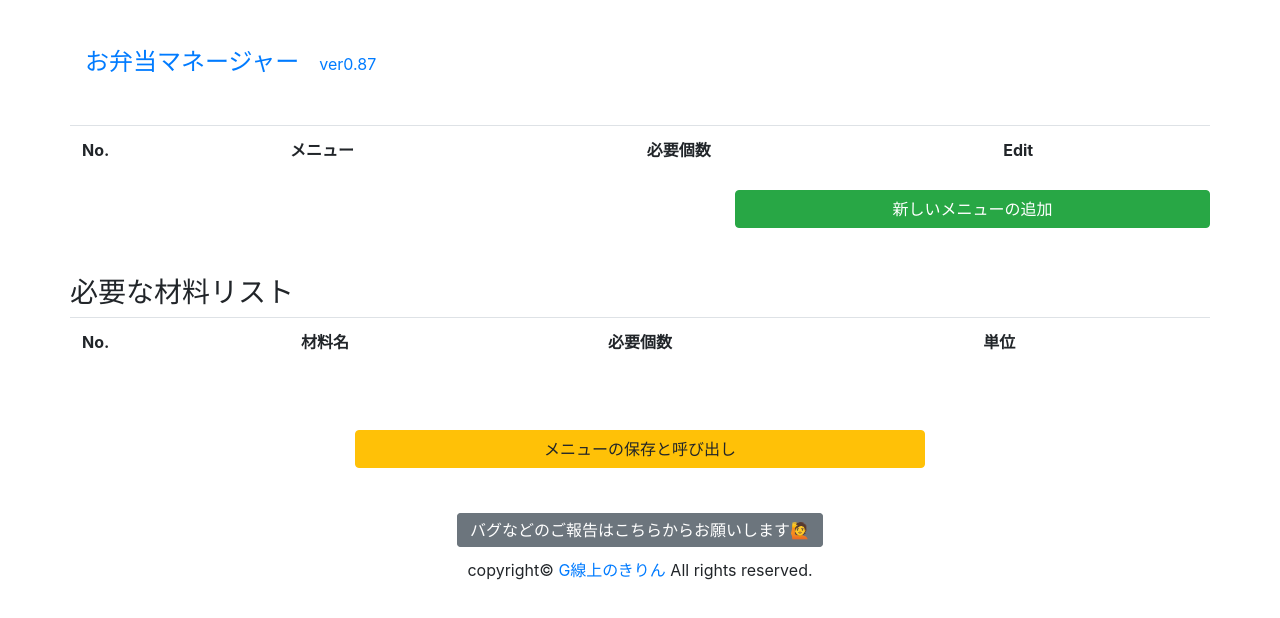
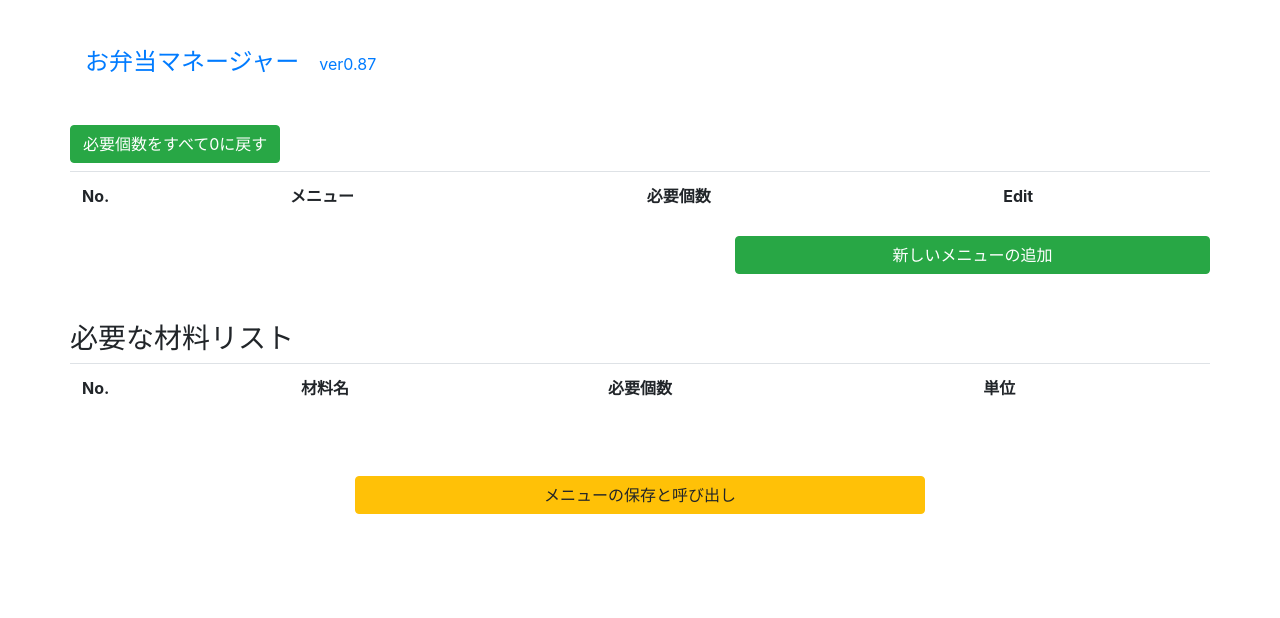
Before and after one commit to lvojp/bento_manager, a Vue app: page / in a window 1280 px wide. Shown: the top 618 px of the page. Built offline with nearby package versions, Linux system fonts and the light colour scheme.

Commit message:
ver0.88 個数リセットボタンの追加

```diff
--- a/src/components/Footer.vue
+++ b/src/components/Footer.vue
@@ -1,11 +1,11 @@
 <template>
   <footer class="row d-block mt-5">
-    <div class="text-center mb-3">
-      <a class="btn btn-secondary d-inline col-md-7" href="https://giraffeong.com/contact" target="_blank"
-         role="button">バグなどのご報告はこちらからお願いします🙋️</a>
-    </div>
+<!--    <div class="text-center mb-3">-->
+<!--      <a class="btn btn-secondary d-inline col-md-7" href="https://giraffeong.com/contact" target="_blank"-->
+<!--         role="button">バグなどのご報告はこちらからお願いします🙋️</a>-->
+<!--    </div>-->
 
-    <p class="text-center d-block">copyright© <a href="https://giraffeong.com" target="_blank">G線上のきりん</a> All rights
-      reserved.</p>
+<!--    <p class="text-center d-block">copyright© <a href="https://giraffeong.com" target="_blank">G線上のきりん</a> All rights-->
+<!--      reserved.</p>-->
   </footer>
 </template>
--- a/src/views/Home.vue
+++ b/src/views/Home.vue
@@ -13,7 +13,8 @@ export default {
 
 
     <div class="row">
-      <table class="table col-md-12 table-striped">
+      <button type="button" class="btn btn-success mb-2" @click="resetCounts()">必要個数をすべて0に戻す</button>
+      <table class="table col-md-12 table-striped" id="menus">
         <th>No.</th>
         <th>メニュー</th>
         <th>必要個数</th>
@@ -28,8 +29,8 @@ export default {
           <td>
             <button type="button" class="btn btn-success mr-1" @click="toEdit(index)"><img src="@/assets/pen.png"
                                                                                            alt="edit"/></button>
-            <button type="button" class="btn btn-success" @click="deleteItem(index)"><img src="@/assets/trashbox.png"
-                                                                                          alt="remove"/></button>
+<!--            <button type="button" class="btn btn-success" @click="deleteItem(index)"><img src="@/assets/trashbox.png"-->
+<!--                                                                                          alt="remove"/></button>-->
           </td>
         </tr>
         </tbody>
@@ -267,6 +268,18 @@ export default {
         return self.indexOf(x) === i;
       });
       return result;
+    },
+
+    resetCounts() {
+      console.log(this.myMenus[0]);
+
+      let c = confirm('必要個数をすべて0に戻します。よろしいですか？');
+      if (c === true) {
+        for (let i = 0; i < this.myMenus.length; i++) {
+          this.calculation(0, i);
+          location.reload();
+        }
+      }
     }
   },
 
```
Also changed, not shown: 1 other file (tests, documents, lock files or other folders).
